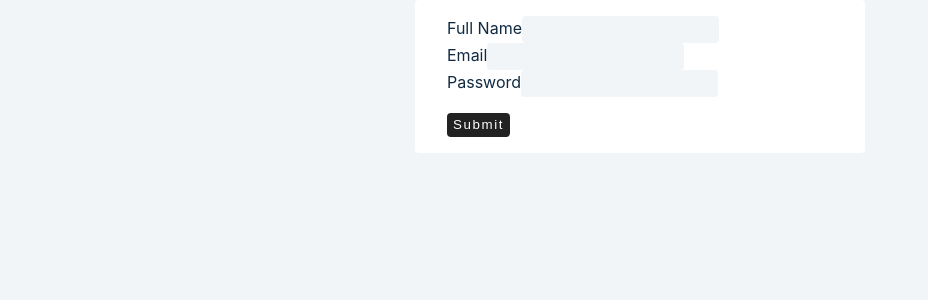
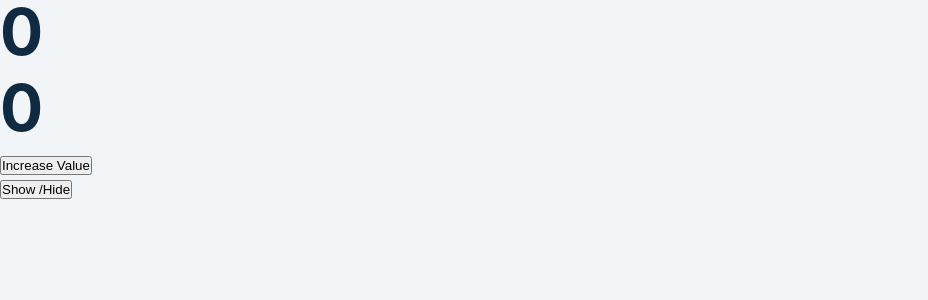
Before and after one commit to DesmondM/react-controlled-uncontrolled-input, a React (Create React App) app: page / in a window 1280 px wide. Shown: the top 300 px of the page, without its empty margins (0-928 px from the left). Built offline with nearby package versions, Linux system fonts and the light colour scheme.

Commit message:
vscode://vscode.github-authentication/did-authenticate?windowid=1&code=b8e2779ff6432d100f23&state=6b0bf478-411b-4d6c-ad27-73e3967a590a

```diff
--- a/src/App.js
+++ b/src/App.js
@@ -4,6 +4,8 @@ import ControlledInputs from './ControlledInputs';
 import Form from './Form';
 import SignupForm from './SignupForm';
 import SignupFormSuccess from './SignupFormSuccess';
+import SimpleBtn from './SimpleBtn';
+import { ToggleBtn } from './ToggleBtn';
 import UncontrolledInputs from './UncontrolledInputs';
 
 function App() {
@@ -12,8 +14,10 @@ function App() {
       {/* <UncontrolledInputs/> */}
       {/* <ControlledInputs/> */}
       {/* <SignupFormSuccess/>
-      <SignupForm/> */}
-      <Form></Form>
+ {//*      <SignupForm/> */}
+  {/*     <Form></Form> */ }
+<SimpleBtn/>
+<ToggleBtn/>
     </>
   );
 }
--- /dev/null
+++ b/src/SimpleBtn.js
@@ -0,0 +1,25 @@
+import React, {useState}  from 'react'
+
+
+const SimpleBtn = () => {
+    const [counter, setCounter] = useState(0)
+    const [fib, setFib] = useState(0)
+
+    const increaseVal =()=>{
+    setCounter(counter+1)
+    }
+
+    const decreaseVal = ()=>{
+        setFib(fib-5)
+    }
+
+    return (
+        <div>
+           <h1>{counter}</h1>
+            <h1>{fib}</h1>
+           <button onClick={()=>[increaseVal(), decreaseVal()]}>Increase Value</button>
+        </div>
+    )
+}
+
+export default SimpleBtn
--- /dev/null
+++ b/src/ToggleBtn.js
@@ -0,0 +1,23 @@
+import React, {useState} from 'react'
+
+export const ToggleBtn = () => {
+    const [show, setShow] = useState(false)
+
+    return (
+        <div>
+            <button onClick ={()=>setShow(!show)}>Show /Hide</button>
+         {show && <Item/>}
+
+        </div>
+
+    )
+};
+
+
+const Item = () => {
+    return (
+        <div>
+            <h1>This is showing</h1>
+        </div>
+    )
+};
```
